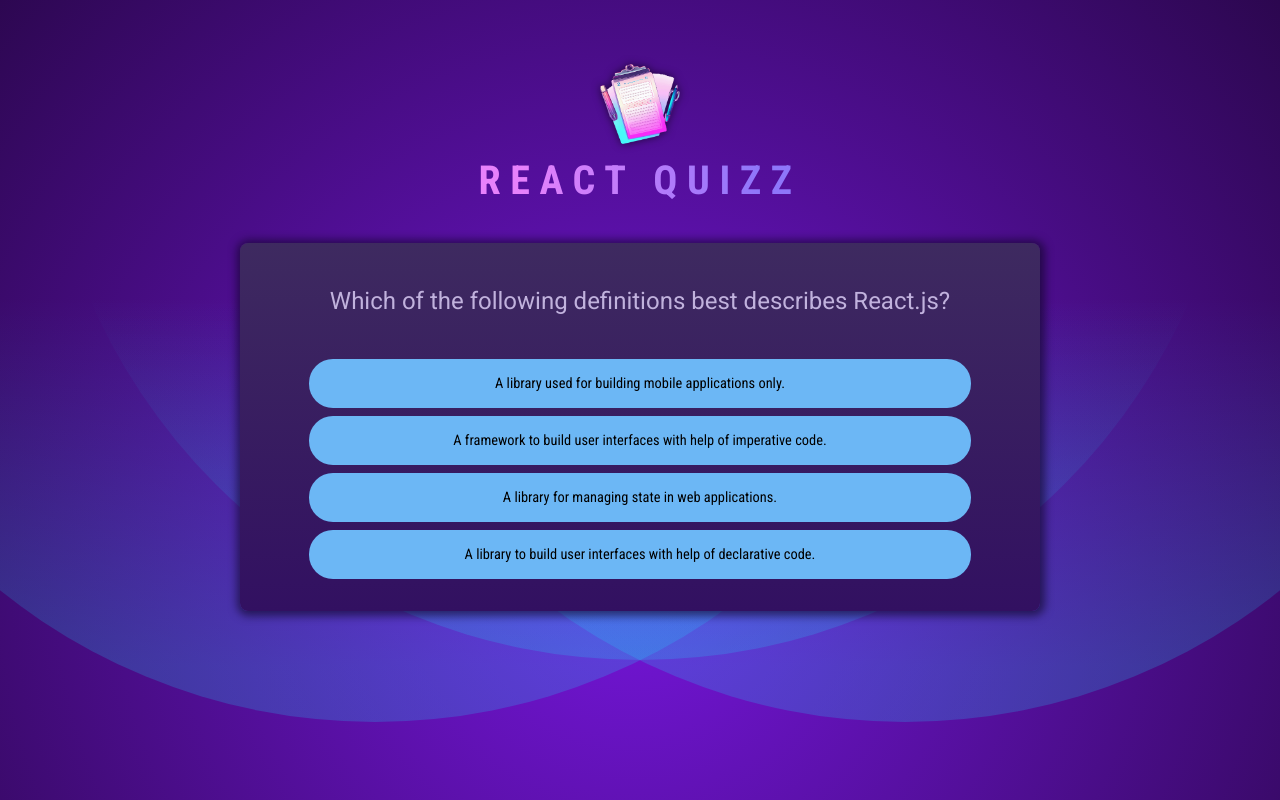
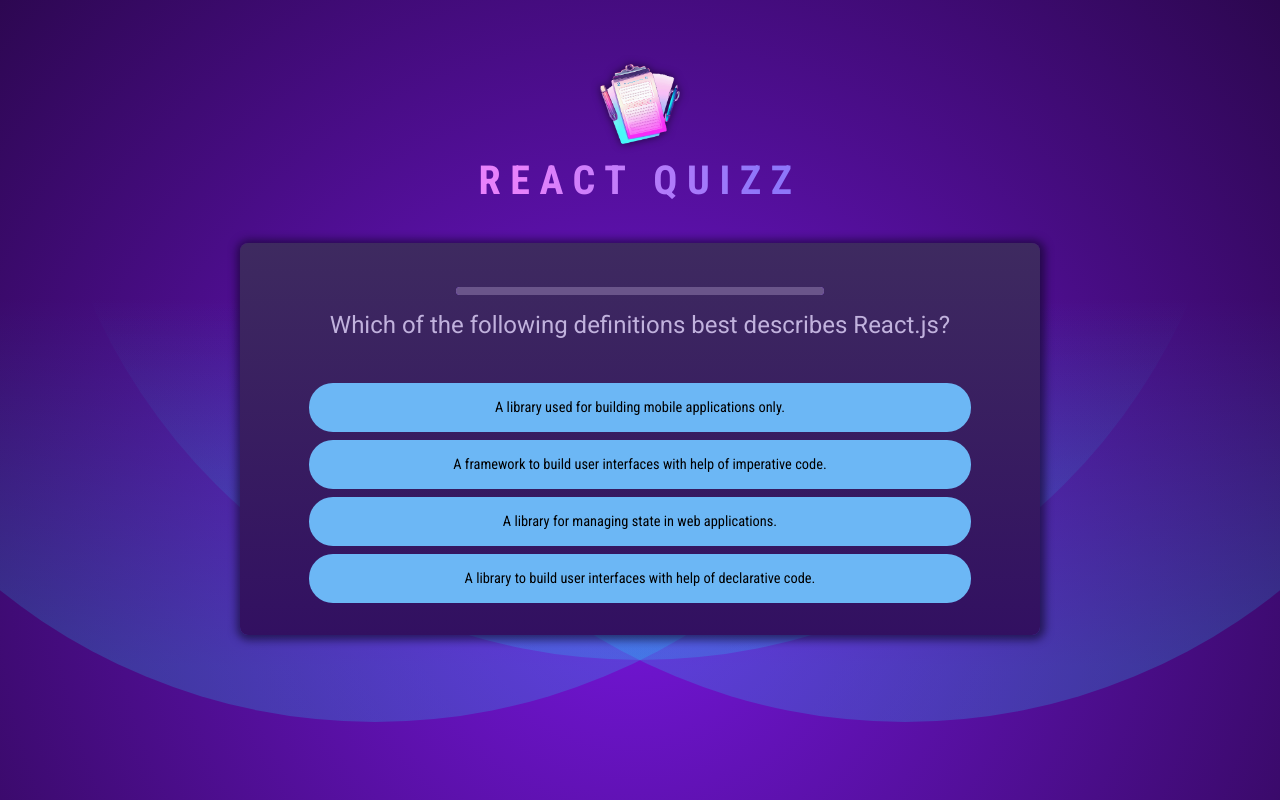
Before and after one commit to gabriel-ivasuc/React-quiz-udemy, a React (Vite) app: page / in a window 1280 px wide. Built offline with nearby package versions, Linux system fonts and the light colour scheme.

Commit message:
added timer to the quiz

```diff
--- /dev/null
+++ b/src/components/QuestionTimer.jsx
@@ -0,0 +1,20 @@
+import { useState, useEffect } from "react";
+
+export default function QuestionTimer({ timeout, onTimeout }) {
+  const [remainingTime, setRemainingTime] = useState(timeout);
+
+  useEffect(() => {
+    setTimeout( onTimeout, timeout);
+  }, [timeout, onTimeout]);
+
+
+  useEffect(() => {
+    setInterval(() => {
+      setRemainingTime(prevRemainingTime => prevRemainingTime - 100);
+    }, 100);
+  }, []);
+
+
+
+  return <progress id='question-time' max={timeout} value={remainingTime}/>;
+}
--- a/src/components/Quiz.jsx
+++ b/src/components/Quiz.jsx
@@ -1,6 +1,7 @@
 import { useState } from 'react';
 import QUESTIONS from '../questions.js';
 import quizCompleteImg from '../assets/quiz-complete.png'
+import QuestionTimer from './QuestionTimer.jsx';
 
 export default function Quiz() {
   const [userAnswers, setUserAnswers] = useState([]);
@@ -28,6 +29,7 @@
   return (
     <div id='quiz'>
       <div id='question'>
+      <QuestionTimer timeout={10000} onTimeout={() => handleSelectAnswer(null)}/>
       <h2>{QUESTIONS[activeQuestionIndex].text}</h2>
       <ul id='answers'>
         {shuffledAnswers.map(answer => (
@@ -36,6 +38,7 @@
           </li>
         ))}
       </ul>
+
     </div>
     </div>
 
```
